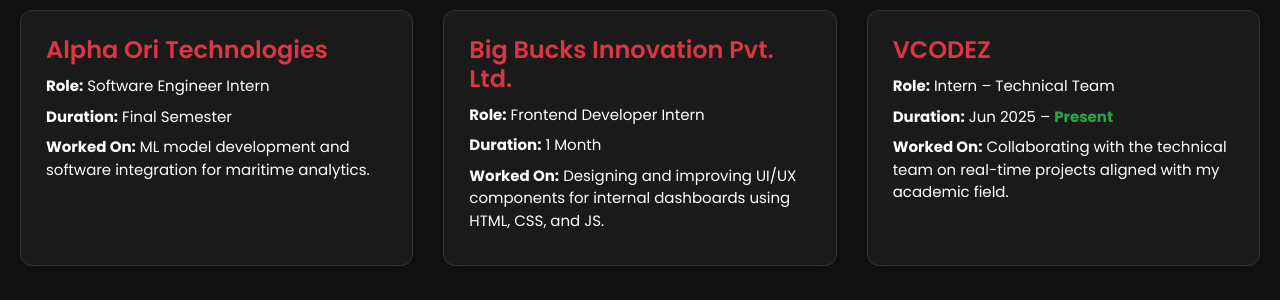
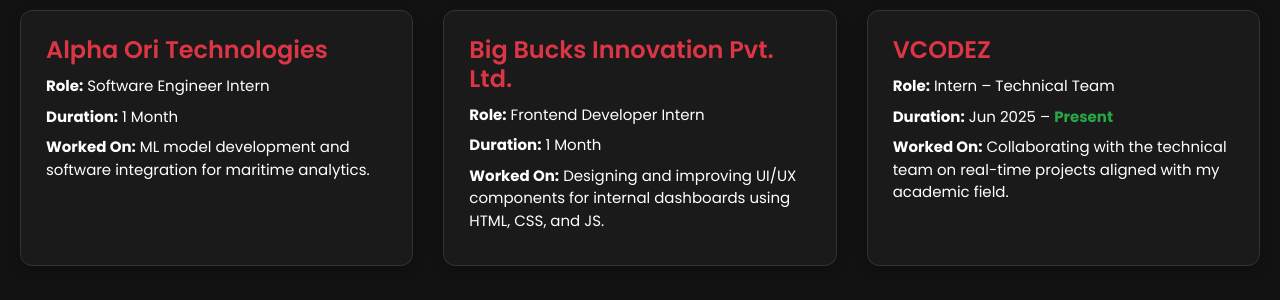
Before and after one commit to ALDRIN1704/ALDRIN-LIJO-Portfolio, a Flask app: page / in a window 1280 px wide. Shown: the part 2763-3063 px from the top of the page. Run offline with Flask 3, Linux system fonts and the light colour scheme.

Commit message:
Update index.html

```diff
--- a/templates/index.html
+++ b/templates/index.html
@@ -33,7 +33,7 @@
 
 
 <div class="resume-download">
-  <a href="{{ url_for('download_resume') }}" class="btn-outline-red">
+  <a href="{{ url_for('/asserts/aldrinCV.pdf') }}" class="btn-outline-red">
     📄 Download Resume
   </a>
 </div>
@@ -185,7 +185,7 @@
     <div class="info-card-1">
       <h4 class="text-danger">Alpha Ori Technologies</h4>
       <p><strong>Role:</strong> Software Engineer Intern</p>
-      <p><strong>Duration:</strong> Final Semester</p>
+      <p><strong>Duration:</strong> 1 Month</p>
       <p><strong>Worked On:</strong> ML model development and software integration for maritime analytics.</p>
     </div>
 
```
